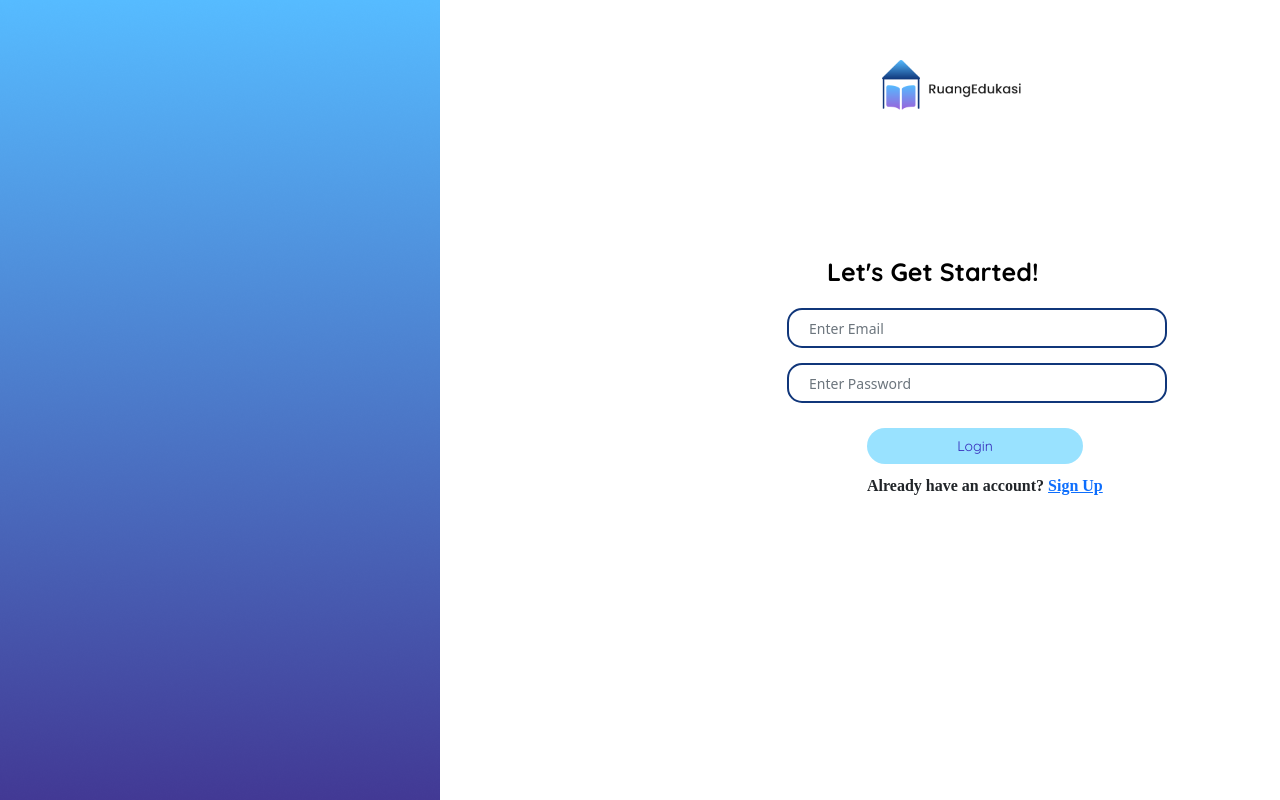
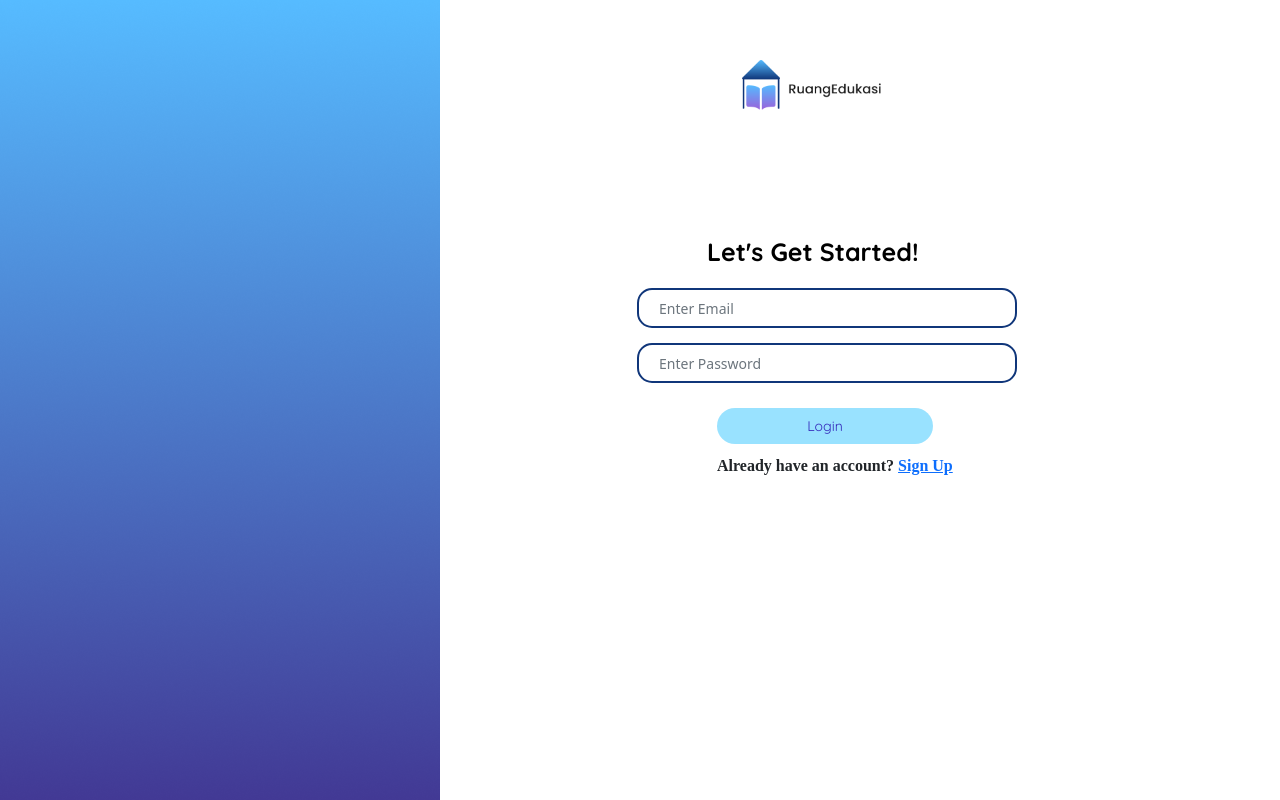
Before and after one commit to nrmia19/final-project-engineering-59, a React (Create React App) app in the folder Frontend/ruang-edukasi/: page /login in a window 1280 px wide. Shown: the top 800 px of the page. Built offline with nearby package versions, Linux system fonts and the light colour scheme.

Commit message:
chore: update code login

```diff
--- a/Frontend/ruang-edukasi/src/assets/style/components/login.css
+++ b/Frontend/ruang-edukasi/src/assets/style/components/login.css
@@ -25,15 +25,15 @@ img .style-img {
     width: 15%;
     height: 15%;
     margin-top: 60px;
-    margin-left: 610px;
+    margin-left: 470px;
 }
 
 .login-body {
     padding: 11px 15px;
     gap: 10px;
     background: #FFFFFF;
-    margin-top: 70px;
-    margin-left: 500px;
+    margin-top: 50px;
+    margin-left: 350px;
     width: 50%;
     height: auto;
     position: relative;
@@ -48,7 +48,7 @@ img .style-img {
     color: #000000;
     margin-top: 0;
     margin-bottom: 0;
-    margin-left: 40px;
+    margin-left: 70px;
 }
 
 .form-group .form-control {
```
